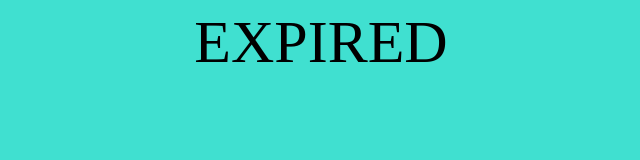
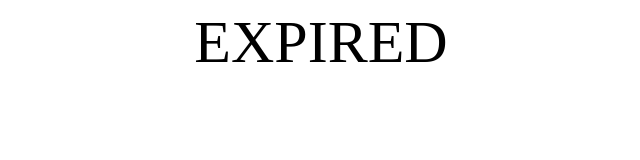
Before and after one commit to Chey-S/Countdown-Timer, a plain HTML site: page index.html in a window 1280 px wide. Shown: the whole page, without its empty margins (319-959 px from the left). Drawn offline with Linux system fonts and the light colour scheme.

Commit message:
Update index.html

```diff
--- a/index.html
+++ b/index.html
@@ -1,7 +1,7 @@
 <html>
 <head>
 
-        <link href="Cheyenne.css" rel="stylesheet" type="text/css">
+        <link href="Cheyenne.css">
         <title>Ballet</title>
 
   <style>
```
